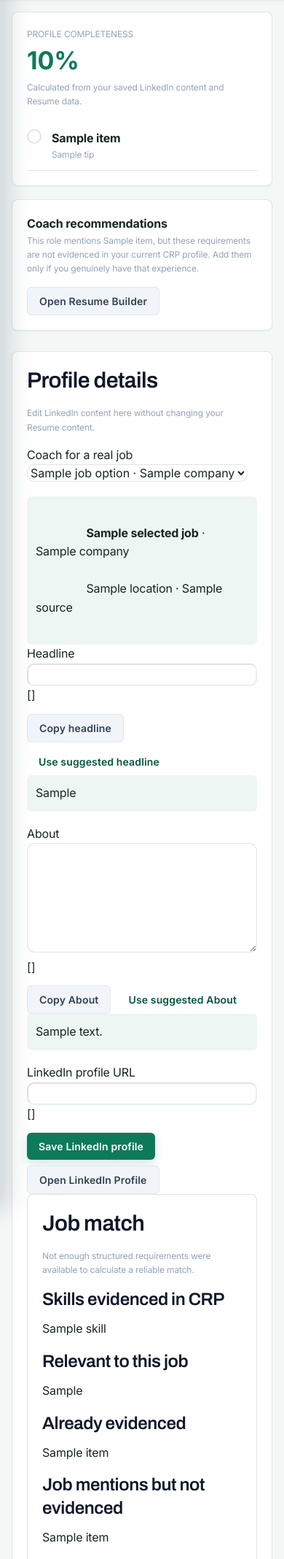
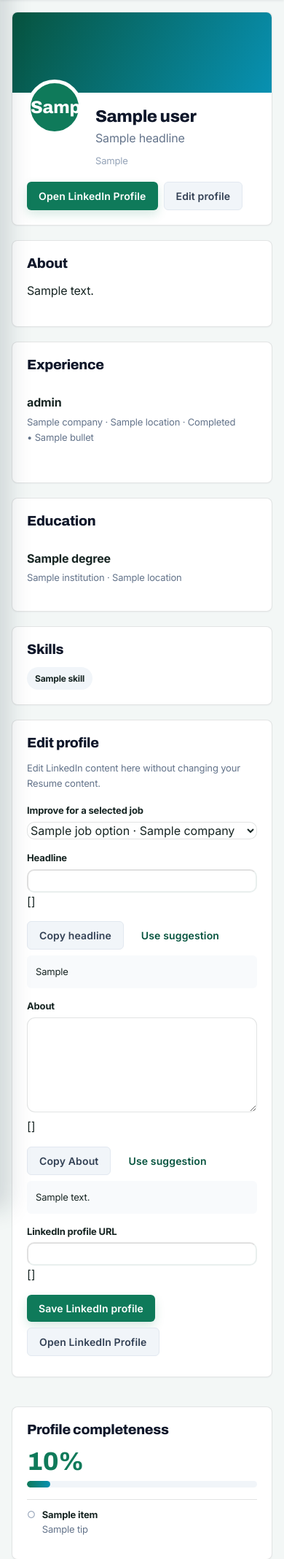
Before and after one commit to SaugatKC07/sahe-crp, a Django app: template templates/crp/student/student_linkedin.html in a window 390 px wide. Shown: the part 122-2258 px from the top of the page at 73% size. Run offline with Django 5.2, Linux system fonts and the light colour scheme; a user stored in the database is signed in; tables that the repository leaves empty hold one stand-in row (values such as "Sample post"); the template is opened without the code that fills it: most values are stand-ins (such as "Sample title", 1, 10 or a date in 2020); form fields are guessed from the names that the template uses.

Commit message:
Redesign LinkedIn profile coach
Present the LinkedIn Coach as a realistic professional profile with responsive profile sections and preserved coaching actions.

Co-authored-by: Copilot <223556219+Copilot@users.noreply.github.com>

```diff
--- a/templates/crp/student/student_linkedin.html
+++ b/templates/crp/student/student_linkedin.html
@@ -5,181 +5,144 @@
 
 {% block extra_css %}
 <style>
-.linkedin-coach { display: grid; grid-template-columns: minmax(240px, .8fr) minmax(0, 2fr); gap: 28px; max-width: 1200px; margin: 0 auto; }
-.linkedin-card { border: 1px solid var(--color-divider); border-radius: var(--radius-lg); background: var(--color-surface); padding: 20px; box-shadow: var(--shadow-sm); }
-.linkedin-card + .linkedin-card { margin-top: 18px; }
-.linkedin-score { font-size: 34px; font-weight: 800; color: var(--sahe-blue-600); }
-.linkedin-item { display: grid; grid-template-columns: 24px 1fr; gap: 10px; padding: 12px 0; border-bottom: 1px solid var(--color-divider); }
-.linkedin-check { width: 20px; height: 20px; border: 2px solid var(--color-divider); border-radius: 50%; text-align: center; line-height: 16px; }
-.linkedin-check.done { color: #fff; background: var(--sahe-blue-600); border-color: var(--sahe-blue-600); }
-.linkedin-tip, .linkedin-muted { color: var(--gray-400); font-size: 12px; }
-.linkedin-section { margin-top: 22px; }
-.linkedin-section h3 { margin-bottom: 10px; }
-.linkedin-entry { padding: 12px 0; border-bottom: 1px solid var(--color-divider); }
-.linkedin-entry:last-child { border-bottom: 0; }
-.linkedin-actions { display: flex; flex-wrap: wrap; gap: 8px; margin-top: 12px; }
-.linkedin-form textarea { min-height: 150px; resize: vertical; }
-.linkedin-form input, .linkedin-form textarea { width: 100%; }
-.linkedin-suggestion { background: color-mix(in srgb, var(--sahe-blue-600) 7%, transparent); padding: 12px; border-radius: var(--radius-md); white-space: pre-wrap; }
-.linkedin-status { margin-top: 8px; font-size: 13px; }
-@media (max-width: 760px) { .linkedin-coach { grid-template-columns: 1fr; } }
+.profile-page { max-width: 1240px; margin: 0 auto; }
+.profile-hero, .profile-section, .coach-panel { background: var(--color-surface); border: 1px solid var(--color-divider); border-radius: var(--radius-lg); box-shadow: var(--shadow-sm); }
+.profile-hero { overflow: hidden; }
+.profile-cover { height: 150px; background: linear-gradient(120deg, var(--sahe-blue-700), var(--c-6)); }
+.profile-identity { display: flex; align-items: flex-end; gap: 18px; padding: 0 28px 24px; }
+.profile-avatar { display: grid; place-items: center; width: 92px; height: 92px; margin-top: -46px; border: 5px solid var(--color-surface); border-radius: 50%; background: var(--sahe-blue-600); color: #fff; font: 800 30px var(--font-heading); }
+.profile-name { margin: 0; font: 800 28px var(--font-heading); }
+.profile-headline { margin: 5px 0 0; color: var(--gray-500); }
+.profile-location { margin: 8px 0 0; color: var(--gray-400); font-size: 13px; }
+.profile-actions { display: flex; flex-wrap: wrap; gap: 8px; margin-left: auto; }
+.profile-layout { display: grid; grid-template-columns: minmax(0, 1fr) 340px; gap: 20px; margin-top: 20px; }
+.profile-section, .coach-panel { padding: 24px; margin-bottom: 20px; }
+.profile-section h2, .coach-panel h2 { margin: 0 0 14px; font: 750 19px var(--font-heading); }
+.profile-muted { color: var(--gray-500); font-size: 13px; }
+.profile-about { white-space: pre-wrap; line-height: 1.65; }
+.profile-entry { padding: 15px 0; border-top: 1px solid var(--color-divider); }
+.profile-entry:first-of-type { border-top: 0; }
+.profile-entry-title { font-weight: 750; }
+.profile-entry-meta { color: var(--gray-500); font-size: 13px; margin-top: 3px; }
+.profile-skills { display: flex; flex-wrap: wrap; gap: 8px; }
+.profile-skill, .profile-chip { padding: 6px 11px; border-radius: 999px; font-size: 12px; font-weight: 650; }
+.profile-skill { background: var(--gray-100); }
+.profile-chip { background: var(--sahe-blue-50); color: var(--sahe-blue-700); }
+.profile-chip.missing { background: color-mix(in srgb, var(--danger) 10%, transparent); color: var(--danger); }
+.coach-panel + .coach-panel { margin-top: 0; }
+.coach-score { color: var(--sahe-blue-600); font: 800 35px var(--font-heading); }
+.coach-progress { height: 9px; margin: 8px 0 16px; overflow: hidden; border-radius: 99px; background: var(--gray-100); }
+.coach-progress-fill { height: 100%; border-radius: inherit; background: linear-gradient(90deg, var(--c-1), var(--c-6)); }
+.coach-check { display: flex; gap: 9px; padding: 10px 0; border-top: 1px solid var(--color-divider); font-size: 13px; }
+.coach-check-mark { color: var(--gray-400); }
+.coach-check-mark.done { color: var(--sahe-blue-600); }
+.coach-job { padding: 14px; border-radius: var(--radius-md); background: color-mix(in srgb, var(--sahe-blue-600) 7%, transparent); }
+.coach-job strong { display: block; margin-bottom: 4px; }
+.coach-job-meta { color: var(--gray-500); font-size: 12px; }
+.coach-section-title { margin: 18px 0 7px; font-size: 13px; }
+.profile-form { margin-top: 20px; }
+.profile-form label { display: block; margin-top: 14px; margin-bottom: 5px; font-weight: 650; font-size: 13px; }
+.profile-form input, .profile-form textarea, .profile-form select { width: 100%; }
+.profile-form textarea { min-height: 130px; resize: vertical; }
+.profile-suggestion { margin-top: 8px; padding: 12px; border-radius: var(--radius-md); background: var(--gray-50); white-space: pre-wrap; font-size: 13px; }
+.profile-form-actions { display: flex; flex-wrap: wrap; gap: 8px; margin-top: 14px; }
+.profile-status { margin-top: 8px; color: var(--gray-500); font-size: 13px; }
+@media (max-width: 900px) { .profile-layout { grid-template-columns: 1fr; } .profile-identity { align-items: flex-start; flex-wrap: wrap; } .profile-actions { margin-left: 0; width: 100%; } }
+@media (max-width: 560px) { .profile-cover { height: 110px; } .profile-identity, .profile-section, .coach-panel { padding: 20px; } .profile-avatar { width: 76px; height: 76px; margin-top: -38px; font-size: 24px; } .profile-name { font-size: 23px; } }
 </style>
 {% endblock %}
 
 {% block content %}
-<div class="linkedin-coach">
-    <aside>
-        <div class="linkedin-card">
-            <div class="linkedin-muted">PROFILE COMPLETENESS</div>
-            <div class="linkedin-score">{{ completeness_score }}%</div>
-            <p class="linkedin-muted">Calculated from your saved LinkedIn content and Resume data.</p>
-            {% for item in li_items %}
-            <div class="linkedin-item">
-                <div class="linkedin-check {% if item.done %}done{% endif %}">{% if item.done %}✓{% endif %}</div>
-                <div>
-                    <strong>{{ item.item }}</strong>
-                    <div class="linkedin-tip">{% if item.done %}Complete{% else %}{{ item.tip }}{% endif %}</div>
-                </div>
+<div class="profile-page">
+    <section class="profile-hero" aria-labelledby="profile-name">
+        <div class="profile-cover" aria-hidden="true"></div>
+        <div class="profile-identity">
+            <div class="profile-avatar" aria-hidden="true">{{ student.user.first_name|first }}{{ student.user.last_name|first }}</div>
+            <div>
+                <h1 class="profile-name" id="profile-name">{{ student.user.get_full_name }}</h1>
+                <p class="profile-headline">{{ linkedin.headline|default:"Add a professional headline to introduce your focus." }}</p>
+                <p class="profile-location">{{ resume.contact_location|default:"Location not added" }}</p>
             </div>
-            {% endfor %}
-        </div>
-        <div class="linkedin-card">
-            <strong>Coach recommendations</strong>
-            {% if job_analysis %}
-                {% if job_analysis.missing %}
-                <p class="linkedin-muted">This role mentions {{ job_analysis.missing|join:", " }}, but these requirements are not evidenced in your current CRP profile. Add them only if you genuinely have that experience.</p>
-                {% endif %}
-            {% else %}
-                {% for recommendation in recommendations %}
-                <p class="linkedin-muted">{{ recommendation }}</p>
-                {% empty %}<p class="linkedin-muted">Your saved profile data is reflected in the coach.</p>{% endfor %}
-            {% endif %}
-            <a class="btn btn-secondary" href="{% url 'crp:student_resume' %}">Open Resume Builder</a>
-        </div>
-    </aside>
-
-    <main>
-        <div class="linkedin-card linkedin-form">
-            <h2>Profile details</h2>
-            <p class="linkedin-muted">Edit LinkedIn content here without changing your Resume content.</p>
-            <form method="get" style="margin-bottom:18px;">
-                <label for="job_id">Coach for a real job</label>
-                <select id="job_id" name="job_id" onchange="this.form.submit()">
-                    <option value="">General LinkedIn Coach</option>
-                    {% for job_option in visible_jobs %}
-                    <option value="{{ job_option.id }}" {% if selected_job and selected_job.id == job_option.id %}selected{% endif %}>{{ job_option.title }} · {{ job_option.company }}</option>
-                    {% endfor %}
-                </select>
-            </form>
-            {% if selected_job %}
-            <div class="linkedin-suggestion">
-                <strong>{{ selected_job.title }}</strong> · {{ selected_job.company }}<br>
-                {{ selected_job.location }}{% if selected_job.source %} · {{ selected_job.source.name }}{% endif %}
-            </div>
-            {% endif %}
-            <form method="post">
-                {% csrf_token %}
-                {% if selected_job %}<input type="hidden" name="selected_job_id" value="{{ selected_job.id }}">{% endif %}
-                {{ form.non_field_errors }}
-                <label for="{{ form.headline.id_for_label }}">Headline</label>
-                {{ form.headline }}
-                {{ form.headline.errors }}
-                <div class="linkedin-actions">
-                    <button type="button" class="btn btn-secondary" data-copy-target="id_headline">Copy headline</button>
-                    <button type="button" class="btn btn-ghost" id="use-headline-suggestion">Use suggested headline</button>
-                </div>
-                <div class="linkedin-suggestion" id="headline-suggestion">{% if selected_job %}{{ job_headline_suggestion }}{% else %}{{ headline_suggestion|default:"No suggestion available from current Resume data." }}{% endif %}</div>
-
-                <label for="{{ form.about.id_for_label }}" style="display:block; margin-top:18px;">About</label>
-                {{ form.about }}
-                {{ form.about.errors }}
-                <div class="linkedin-actions">
-                    <button type="button" class="btn btn-secondary" data-copy-target="id_about">Copy About</button>
-                    <button type="button" class="btn btn-ghost" id="use-about-suggestion">Use suggested About</button>
-                </div>
-                <div class="linkedin-suggestion" id="about-suggestion">{% if selected_job %}{{ job_about_suggestion }}{% else %}{{ about_suggestion|default:"No suggestion available from current Resume data." }}{% endif %}</div>
-
-                <label for="{{ form.linkedin_url.id_for_label }}" style="display:block; margin-top:18px;">LinkedIn profile URL</label>
-                {{ form.linkedin_url }}
-                {{ form.linkedin_url.errors }}
-                <div class="linkedin-actions">
-                    <button class="btn btn-primary" type="submit">Save LinkedIn profile</button>
-                    {% if resume and resume.linkedin_url %}
-                    <a class="btn btn-secondary" href="{{ resume.linkedin_url }}" target="_blank" rel="noopener noreferrer">Open LinkedIn Profile</a>
-                    {% endif %}
-                </div>
-
-                {% if selected_job %}
-                <div class="linkedin-card">
-                    <h2>Job match</h2>
-                    {% if job_analysis.has_reliable_requirements %}
-                    {% if job_analysis.match_percentage is not None %}<div class="linkedin-score">{{ job_analysis.match_percentage }}%</div>{% endif %}
-                    <p class="linkedin-muted">Matched requirements: {{ job_analysis.matched|length }} · Not evidenced: {{ job_analysis.missing|length }}</p>
-                    {% else %}
-                    <p class="linkedin-muted">Not enough structured requirements were available to calculate a reliable match.</p>
-                    {% endif %}
-                    <h3>Skills evidenced in CRP</h3>
-                    <p>{{ skills|join:", "|default:"No skills saved." }}</p>
-                    <h3>Relevant to this job</h3>
-                    <p>{{ job_analysis.relevant_skills|join:", "|default:"No evidenced skills matched." }}</p>
-                    <h3>Already evidenced</h3>
-                    <p>{{ job_analysis.matched|join:", "|default:"None." }}</p>
-                    <h3>Job mentions but not evidenced</h3>
-                    <p>{{ job_analysis.missing|join:", "|default:"None." }}</p>
-                    <div class="linkedin-actions">
-                        <a class="btn btn-ghost" href="{{ job_detail_url }}">Back to Job</a>
-                        <a class="btn btn-secondary" href="{{ tailor_url }}">Tailor Resume for this Job</a>
-                        <form method="post" action="{{ apply_url }}">{% csrf_token %}<button class="btn btn-primary" type="submit">Apply</button></form>
-                    </div>
-                </div>
-                {% endif %}
-                <div class="linkedin-status" id="copy-status" role="status" aria-live="polite"></div>
-            </form>
-        </div>
-
-        <div class="linkedin-card">
-            <h2>Resume data reused for your profile</h2>
-            <div class="linkedin-section">
-                <h3>Education</h3>
-                {% for item in education %}
-                <div class="linkedin-entry"><strong>{{ item.degree }}</strong><br>{{ item.institution }}{% if item.location %} · {{ item.location }}{% endif %}</div>
-                {% empty %}<p class="linkedin-muted">No education entries saved in Resume Builder.</p>{% endfor %}
-            </div>
-            <div class="linkedin-section">
-                <h3>Experience</h3>
-                {% for item in experience %}
-                <div class="linkedin-entry"><strong>{{ item.role }}</strong> · {{ item.company }}{% if item.location %}<br>{{ item.location }}{% endif %}<br><span class="linkedin-muted">{% if item.is_current %}Current{% else %}Completed{% endif %}</span></div>
-                {% empty %}<p class="linkedin-muted">No experience entries saved in Resume Builder.</p>{% endfor %}
-            </div>
-            <div class="linkedin-section">
-                <h3>Skills</h3>
-                {% if skills %}<p>{{ skills|join:", " }}</p>{% else %}<p class="linkedin-muted">No skills saved in Resume Builder.</p>{% endif %}
+            <div class="profile-actions">
+                {% if resume and resume.linkedin_url %}<a class="btn btn-primary" href="{{ resume.linkedin_url }}" target="_blank" rel="noopener noreferrer">Open LinkedIn Profile</a>{% endif %}
+                <a class="btn btn-secondary" href="#edit-profile">Edit profile</a>
             </div>
         </div>
-    </main>
+    </section>
+
+    <div class="profile-layout">
+        <main>
+            <section class="profile-section" aria-labelledby="about-title">
+                <h2 id="about-title">About</h2>
+                {% if linkedin.about %}<p class="profile-about">{{ linkedin.about }}</p>{% else %}<p class="profile-muted">No About section saved yet. Use the editor below to add one.</p>{% endif %}
+            </section>
+
+            <section class="profile-section" aria-labelledby="experience-title">
+                <h2 id="experience-title">Experience</h2>
+                {% for item in experience %}
+                <div class="profile-entry"><div class="profile-entry-title">{{ item.role }}</div><div class="profile-entry-meta">{{ item.company }}{% if item.location %} · {{ item.location }}{% endif %} · {% if item.is_current %}Current{% else %}Completed{% endif %}</div>{% for bullet in item.bullets %}<p class="profile-muted">• {{ bullet }}</p>{% endfor %}</div>
+                {% empty %}<p class="profile-muted">Experience from Resume Builder will appear here.</p>{% endfor %}
+            </section>
+
+            <section class="profile-section" aria-labelledby="education-title">
+                <h2 id="education-title">Education</h2>
+                {% for item in education %}<div class="profile-entry"><div class="profile-entry-title">{{ item.degree }}</div><div class="profile-entry-meta">{{ item.institution }}{% if item.location %} · {{ item.location }}{% endif %}</div></div>{% empty %}<p class="profile-muted">Education from Resume Builder will appear here.</p>{% endfor %}
+            </section>
+
+            <section class="profile-section" aria-labelledby="skills-title">
+                <h2 id="skills-title">Skills</h2>
+                <div class="profile-skills">{% for skill in skills %}<span class="profile-skill">{{ skill }}</span>{% empty %}<span class="profile-muted">No skills saved in Resume Builder.</span>{% endfor %}</div>
+            </section>
+
+            <section class="profile-section profile-form" id="edit-profile" aria-labelledby="edit-title">
+                <h2 id="edit-title">Edit profile</h2>
+                <p class="profile-muted">Edit LinkedIn content here without changing your Resume content.</p>
+                <form method="get"><label for="job_id">Improve for a selected job</label><select id="job_id" name="job_id" onchange="this.form.submit()"><option value="">General LinkedIn Coach</option>{% for job_option in visible_jobs %}<option value="{{ job_option.id }}" {% if selected_job and selected_job.id == job_option.id %}selected{% endif %}>{{ job_option.title }} · {{ job_option.company }}</option>{% endfor %}</select></form>
+                <form method="post">
+                    {% csrf_token %}{% if selected_job %}<input type="hidden" name="selected_job_id" value="{{ selected_job.id }}">{% endif %}
+                    {{ form.non_field_errors }}
+                    <label for="{{ form.headline.id_for_label }}">Headline</label>{{ form.headline }}{{ form.headline.errors }}
+                    <div class="profile-form-actions"><button type="button" class="btn btn-secondary" data-copy-target="id_headline">Copy headline</button><button type="button" class="btn btn-ghost" id="use-headline-suggestion">Use suggestion</button></div>
+                    <div class="profile-suggestion" id="headline-suggestion">{% if selected_job %}{{ job_headline_suggestion }}{% else %}{{ headline_suggestion|default:"No suggestion available from current Resume data." }}{% endif %}</div>
+                    <label for="{{ form.about.id_for_label }}">About</label>{{ form.about }}{{ form.about.errors }}
+                    <div class="profile-form-actions"><button type="button" class="btn btn-secondary" data-copy-target="id_about">Copy About</button><button type="button" class="btn btn-ghost" id="use-about-suggestion">Use suggestion</button></div>
+                    <div class="profile-suggestion" id="about-suggestion">{% if selected_job %}{{ job_about_suggestion }}{% else %}{{ about_suggestion|default:"No suggestion available from current Resume data." }}{% endif %}</div>
+                    <label for="{{ form.linkedin_url.id_for_label }}">LinkedIn profile URL</label>{{ form.linkedin_url }}{{ form.linkedin_url.errors }}
+                    <div class="profile-form-actions"><button class="btn btn-primary" type="submit">Save LinkedIn profile</button>{% if resume and resume.linkedin_url %}<a class="btn btn-secondary" href="{{ resume.linkedin_url }}" target="_blank" rel="noopener noreferrer">Open LinkedIn Profile</a>{% endif %}</div>
+                    <div class="profile-status" id="copy-status" role="status" aria-live="polite"></div>
+                </form>
+            </section>
+        </main>
+
+        <aside>
+            <section class="coach-panel" aria-labelledby="completeness-title">
+                <h2 id="completeness-title">Profile completeness</h2><div class="coach-score">{{ completeness_score }}%</div><div class="coach-progress"><div class="coach-progress-fill" style="width: {{ completeness_score }}%;"></div></div>
+                {% for item in li_items %}<div class="coach-check"><span class="coach-check-mark {% if item.done %}done{% endif %}">{% if item.done %}✓{% else %}○{% endif %}</span><span><strong>{{ item.item }}</strong><br><span class="profile-muted">{% if item.done %}Complete{% else %}{{ item.tip }}{% endif %}</span></span></div>{% endfor %}
+            </section>
+            <section class="coach-panel" aria-labelledby="recommendations-title">
+                <h2 id="recommendations-title">Coach recommendations</h2>
+                {% if job_analysis and job_analysis.missing %}<p class="profile-muted">This role mentions {{ job_analysis.missing|join:", " }}, but these requirements are not evidenced in your current CRP profile. Add them only if you genuinely have that experience.</p>{% else %}{% for recommendation in recommendations %}<p class="profile-muted">{{ recommendation }}</p>{% empty %}<p class="profile-muted">Your saved profile data is reflected in the coach.</p>{% endfor %}{% endif %}
+                <a class="btn btn-secondary" href="{% url 'crp:student_resume' %}">Open Resume Builder</a>
+            </section>
+            {% if selected_job %}
+            <section class="coach-panel" aria-labelledby="job-title">
+                <h2 id="job-title">Improve for this job</h2><div class="coach-job"><strong>{{ selected_job.title }}</strong><span class="coach-job-meta">{{ selected_job.company }}{% if selected_job.location %} · {{ selected_job.location }}{% endif %}{% if selected_job.source %} · {{ selected_job.source.name }}{% endif %}</span></div>
+                {% if job_analysis.has_reliable_requirements %}<div class="coach-score">{{ job_analysis.match_percentage|default:"—" }}%</div><p class="profile-muted">Matched: {{ job_analysis.matched|length }} · Not evidenced: {{ job_analysis.missing|length }}</p>{% else %}<p class="profile-muted">Not enough structured requirements were available to calculate a reliable match.</p>{% endif %}
+                <h3 class="coach-section-title">Already evidenced</h3><div class="profile-skills">{% for item in job_analysis.matched %}<span class="profile-chip">{{ item }}</span>{% empty %}<span class="profile-muted">None yet.</span>{% endfor %}</div>
+                <h3 class="coach-section-title">Not evidenced</h3><div class="profile-skills">{% for item in job_analysis.missing %}<span class="profile-chip missing">{{ item }}</span>{% empty %}<span class="profile-muted">None detected.</span>{% endfor %}</div>
+                <div class="profile-form-actions"><a class="btn btn-ghost" href="{{ job_detail_url }}">Back to Job</a><a class="btn btn-secondary" href="{{ tailor_url }}">Tailor Resume</a><form method="post" action="{{ apply_url }}">{% csrf_token %}<button class="btn btn-primary" type="submit">Apply</button></form></div>
+            </section>
+            {% endif %}
+        </aside>
+    </div>
 </div>
 <script>
 (function () {
     const status = document.getElementById('copy-status');
-    function copyText(id) {
-        const value = document.getElementById(id).value;
-        if (!value) { status.textContent = 'There is no content to copy yet.'; return; }
-        if (!navigator.clipboard) { status.textContent = 'Copy is unavailable in this browser.'; return; }
-        navigator.clipboard.writeText(value).then(function () {
-            status.textContent = 'Copied to clipboard.';
-        }).catch(function () {
-            status.textContent = 'Copy failed. Select the text and copy it manually.';
-        });
-    }
-    document.querySelectorAll('[data-copy-target]').forEach(function (button) {
-        button.addEventListener('click', function () { copyText(button.dataset.copyTarget); });
-    });
-    document.getElementById('use-headline-suggestion').addEventListener('click', function () {
-        document.getElementById('id_headline').value = document.getElementById('headline-suggestion').textContent.trim();
-    });
-    document.getElementById('use-about-suggestion').addEventListener('click', function () {
-        document.getElementById('id_about').value = document.getElementById('about-suggestion').textContent.trim();
-    });
+    function copyText(id) { const value = document.getElementById(id).value; if (!value) { status.textContent = 'There is no content to copy yet.'; return; } if (!navigator.clipboard) { status.textContent = 'Copy is unavailable in this browser.'; return; } navigator.clipboard.writeText(value).then(function () { status.textContent = 'Copied to clipboard.'; }).catch(function () { status.textContent = 'Copy failed. Select the text and copy it manually.'; }); }
+    document.querySelectorAll('[data-copy-target]').forEach(function (button) { button.addEventListener('click', function () { copyText(button.dataset.copyTarget); }); });
+    document.getElementById('use-headline-suggestion').addEventListener('click', function () { document.getElementById('id_headline').value = document.getElementById('headline-suggestion').textContent.trim(); });
+    document.getElementById('use-about-suggestion').addEventListener('click', function () { document.getElementById('id_about').value = document.getElementById('about-suggestion').textContent.trim(); });
 })();
 </script>
 {% endblock %}
```
